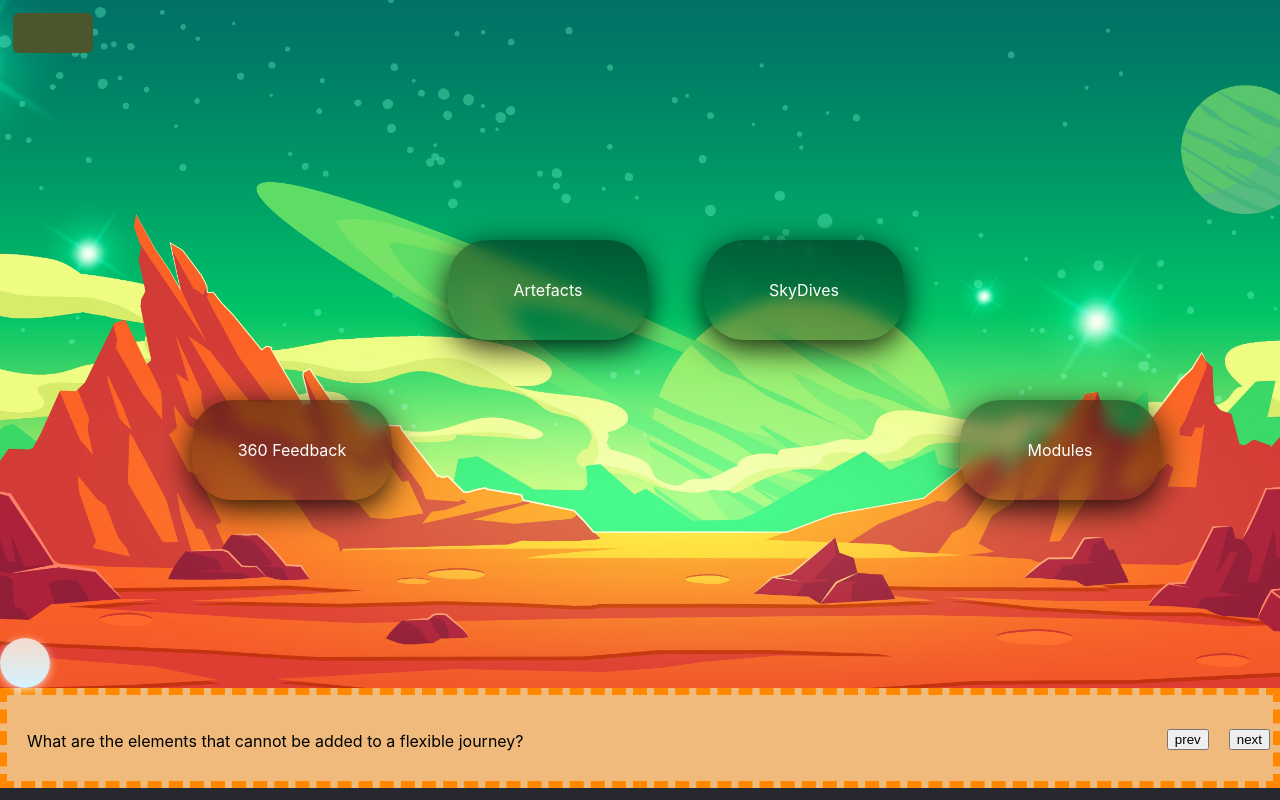
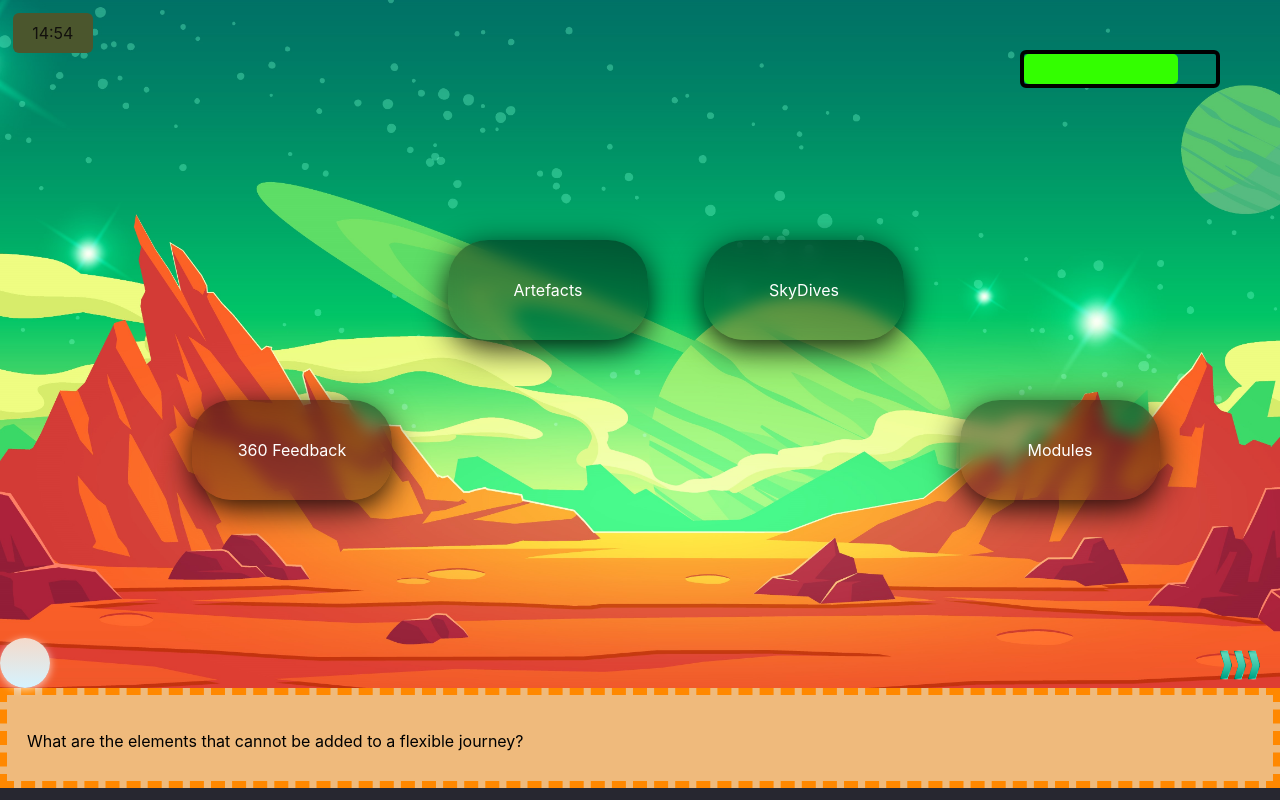
Before and after one commit to soundharsaminathan/quizzer, a React (Create React App) app: page /quiz in a window 1280 px wide. Built offline with nearby package versions, Linux system fonts and the light colour scheme.

Commit message:
Next Question arrow

```diff
--- a/src/Pages/Quiz.jsx
+++ b/src/Pages/Quiz.jsx
@@ -7,30 +7,30 @@ import Mock from "../Modal2/Mock"
 import Timer from "../Modals/Timer"
 import { questions } from "../Questions/QuestionBank"
 import { useState } from "react"
+import arrowImage from "../Resources/arrowImage.png"
+
 
 // import styles from '../Quiz.scss'
 
 const Quiz = () => {
     const [questionNumber, setQuestionNumber] = useState(0);
+    const[gameState, setGameSet] = useState("");
     return(
         <>
+            <div className={`red-bg-${gameState}`}></div>
             <div className="canvas">
                 <div className="time-counter">
-                    {/* <Timer delayResend="899"/> */}
+                    <Timer delayResend="899"/>
                 </div>
-                {/* <Canvas orthographic camera={{ position: [0, 0, 16], top:16, bottom:-16, left:16, right:-16, zoom:50 }}>
-                    <ambientLight intensity={0.3}  />
-
-                    <pointLight position={[10, 8, 0]} color={"white"} />
-                    <Options/>
-                </Canvas> */}
-
                     <Mock questionNumber={questionNumber} />
-                    <div style={{position: "absolute", bottom: "50px", zIndex: "10" ,right:"10px", display: "flex", gap:"20px"}}>
+                    {/* <div style={{position: "absolute", bottom: "50px", zIndex: "10" ,right:"10px", display: "flex", gap:"20px"}}>
                         <button onClick={()=>{setQuestionNumber(0)}}>prev</button>
                         <button onClick={()=>{setQuestionNumber(1)}}>next</button>
-                    </div>
-                {/* <HealthMeter /> */}
+                    </div> */}
+                <HealthMeter />
+                <div className="arrow-image-container" onClick={()=>{setQuestionNumber(1)}}>
+                    <img src={arrowImage} className='arrow-img'></img>
+                </div>
             </div>
         </>
     )
--- a/src/Styles/Quiz.scss
+++ b/src/Styles/Quiz.scss
@@ -15,7 +15,38 @@
         border: 5px ;
         border-radius: 6px;
         background-color: #4B562D;
-        color: antiquewhite;
+        color: rgb(18, 16, 13);
+    }
+    .arrow-image-container{
+        position: absolute;
+        height: 30px;
+        width: 40px;
+        bottom: 120px;
+        right: 20px;
+        .arrow-img{
+            height: 30px;
+            width: 40px;
+        }
     }
 
 }
+
+.red-bg-alert{
+    position: fixed;
+    z-index: 100;
+    top: 0;
+    left: 0;
+    width: 100%;
+    height: 100%;
+    background: radial-gradient(67.13% 67.13% at 50% 50%, rgba(38, 38, 38, 0) 0%, rgba(232, 2, 2, 0.7) 100%);
+}
+
+.red-bg-gameend{
+    position: fixed;
+    z-index: 100;
+    top: 0;
+    left: 0;
+    width: 100%;
+    height: 100%;
+    background: #151515c5;
+}
```
Also changed, not shown: src/Resources/arrowImage.png (added).
